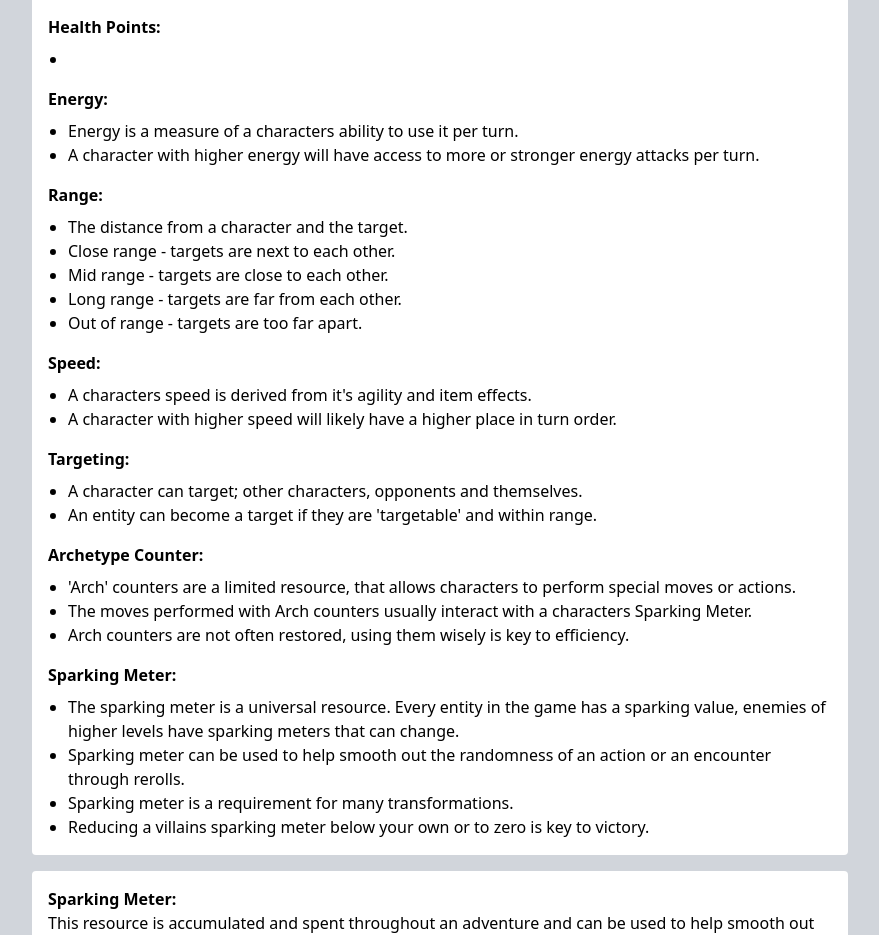
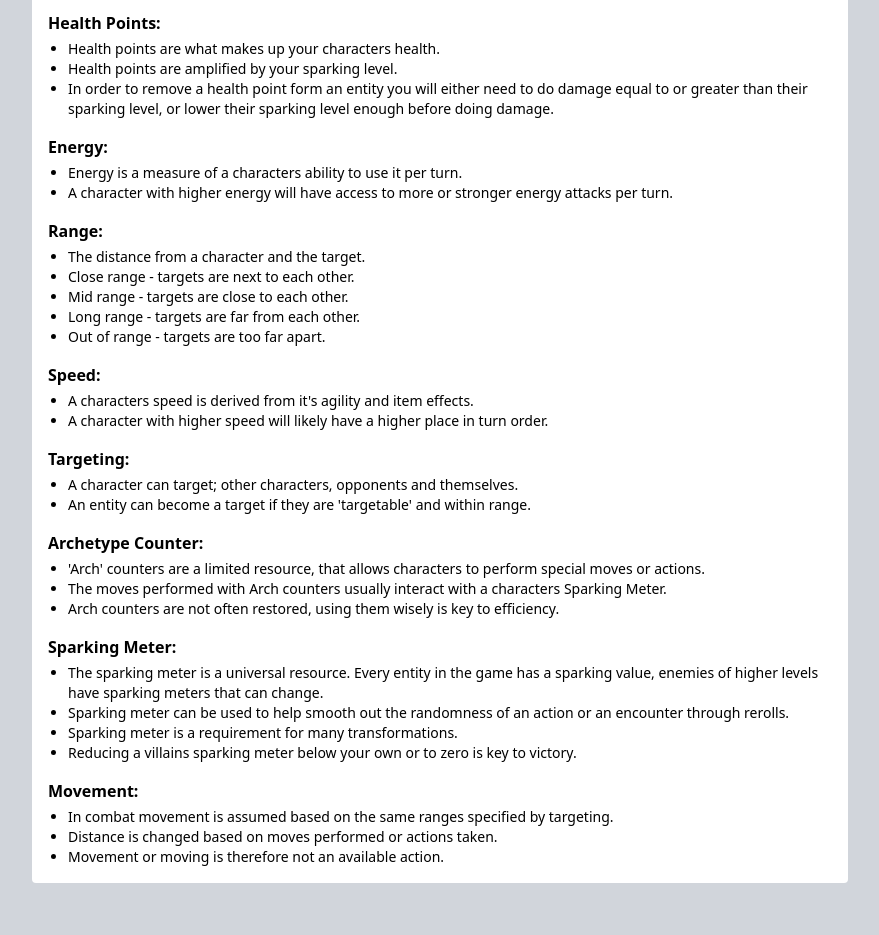
Before and after one commit to KylePep/ddbwiki, a Next.js app: page /rules in a window 1280 px wide. Shown: the part 817-1752 px from the top of the page, without its empty margins (200-1079 px from the left). Built offline with nearby package versions, Linux system fonts and the light colour scheme.

Commit message:
clarified items on home page

```diff
--- a/app/components/CharacterAttributes.tsx
+++ b/app/components/CharacterAttributes.tsx
@@ -8,32 +8,34 @@ export default function CharacterAttributes() {
     <div className='grid gap-4 grid-cols-1'>
 
       <div>
-        <p className='font-bold mb-2'>Health:</p>
+        <p className='font-bold mb-1'>Health:</p>
         <ul className='list-disc text-sm'>
-          <li>When health is reduced to zero, a character is out of combat unless they are recovered by a healing item such as a Senzu Bean.</li>
+          <li>When Health Points are reduced to zero, a character is out of combat unless they are recovered by a healing item such as a Senzu Bean.</li>
           <li>While out of combat, a character {`can't`} use attacks but can use some support moves.</li>
           <li>Health can be recovered by healing items, but {`can't`} be raised above {`it's`} max.</li>
         </ul>
       </div>
 
       <div>
-        <p className='font-bold mb-2'>Health Points:</p>
-        <ul className='list-disc'>
-          <li></li>
+        <p className='font-bold mb-1'>Health Points:</p>
+        <ul className='list-disc text-sm'>
+          <li>Health points are what makes up your characters health.</li>
+          <li>Health points are amplified by your sparking level.</li>
+          <li>In order to remove a health point form an entity you will either need to do damage equal to or greater than their sparking level, or lower their sparking level enough before doing damage.</li>
         </ul>
       </div>
 
       <div>
-        <p className='font-bold mb-2'>Energy:</p>
-        <ul className='list-disc'>
+        <p className='font-bold mb-1'>Energy:</p>
+        <ul className='list-disc text-sm'>
           <li>Energy is a measure of a characters ability to use it per turn.</li>
           <li>A character with higher energy will have access to more or stronger energy attacks per turn.</li>
         </ul>
       </div>
 
       <div>
-        <p className='font-bold mb-2'>Range:</p>
-        <ul className='list-disc'>
+        <p className='font-bold mb-1'>Range:</p>
+        <ul className='list-disc text-sm'>
           <li>The distance from a character and the target.</li>
           <li>Close range - targets are next to each other.</li>
           <li>Mid range - targets are close to each other.</li>
@@ -43,24 +45,24 @@ export default function CharacterAttributes() {
       </div>
 
       <div>
-        <p className='font-bold mb-2'>Speed:</p>
-        <ul className='list-disc'>
+        <p className='font-bold mb-1'>Speed:</p>
+        <ul className='list-disc text-sm'>
           <li>A characters speed is derived from {`it's`} agility and item effects.</li>
           <li>A character with higher speed will likely have a higher place in turn order.</li>
         </ul>
       </div>
 
       <div>
-        <p className='font-bold mb-2'>Targeting:</p>
-        <ul className='list-disc'>
+        <p className='font-bold mb-1'>Targeting:</p>
+        <ul className='list-disc text-sm'>
           <li>A character can target; other characters, opponents and themselves.</li>
           <li>An entity can become a target if they are {`'targetable'`} and within range.</li>
         </ul>
       </div>
 
       <div>
-        <p className='font-bold mb-2'>Archetype Counter:</p>
-        <ul className='list-disc'>
+        <p className='font-bold mb-1'>Archetype Counter:</p>
+        <ul className='list-disc text-sm'>
           <li>{`'Arch'`} counters are a limited resource, that allows characters to perform special moves or actions.</li>
           <li>The moves performed with Arch counters usually interact with a characters Sparking Meter.</li>
           <li>Arch counters are not often restored, using them wisely is key to efficiency.</li>
@@ -68,12 +70,21 @@ export default function CharacterAttributes() {
       </div>
 
       <div>
-        <p className='font-bold mb-2'>Sparking Meter:</p>
-        <ul className='list-disc'>
+        <p className='font-bold mb-1'>Sparking Meter:</p>
+        <ul className='list-disc text-sm'>
           <li>The sparking meter is a universal resource. Every entity in the game has a sparking value, enemies of higher levels have sparking meters that can change.</li>
           <li>Sparking meter can be used to help smooth out the randomness of an action or an encounter through rerolls.</li>
           <li>Sparking meter is a requirement for many transformations.</li>
           <li>Reducing a villains sparking meter below your own or to zero is key to victory.</li>
+        </ul>
+      </div>
+
+      <div>
+        <p className='font-bold mb-1'>Movement:</p>
+        <ul className='list-disc text-sm'>
+          <li>In combat movement is assumed based on the same ranges specified by targeting.</li>
+          <li>Distance is changed based on moves performed or actions taken.</li>
+          <li>Movement or moving is therefore not an available action.</li>
         </ul>
       </div>
 
@@ -85,8 +96,8 @@ export default function CharacterAttributes() {
 
 {/*  Template
 <div>
-  <p className='font-bold mb-2'>:</p>
-  <ul className='list-disc'>
+  <p className='font-bold mb-1'>:</p>
+  <ul className='list-disc text-sm'>
     <li></li>
   </ul>
 </div>
--- a/app/page.tsx
+++ b/app/page.tsx
@@ -14,17 +14,18 @@ export default function Home() {
             I need to begin figuring out how the interactions a player can make through their character will play out.
               <p className="font-semibold my-2">Things like</p>
               <ul className="list-disc">
-                <li>Is it using {`'Dice'`}? If so which ones?</li>
-                <li>Is it using an AC like system? - I feel original intent is the sparking system to play a role.</li>
-                <li>What is the sparking system and why is it important.</li>
-                <li>What happens when characters run out of HP</li>
-                <li>What happens when an enemy runs out of HP</li>
-                <li>How do transformations work? They give stat bonuses but why do they matter</li>
-                <li>What is the basic kit of interactions and what are the moves</li>
-                <li>What will simultaneous rounds do or mean for the players? - This is pretty make or break.</li>
-                <li>How can players interact with each other and each others characters during a battle?</li>
-                <li>How hard of a game is this supposed to be?</li>
-                <li>Its clear this isnt D&D, but what is it? How is something like this meant to work?</li>
+                <li>Is it using {`'Dice'`}? If so which ones? | <span className="text-green-900"> A 6 Sided die</span> </li>
+                <li>Is it using an AC like system? - I feel original intent is the sparking system to play a role. | <span className="text-green-900">Sparking Meter will be used to determine if attacks hit or miss.</span></li>
+                <li>What is the sparking system and why is it important. | <span className="text-green-900">The sparking system is the way the game describes to you how dangerous the situation is.</span></li>
+                <li>What happens when characters run out of HP | <span className="text-green-900">The character gets sidelined until healed or wished back in extreme cases.</span></li>
+                <li>What happens when an enemy runs out of HP | <span className="text-green-900">When an enemy -dies- if the conditions are met for combat to be over then the combat room resolution plays and the players either get rewarded or simply move on to the next room.</span></li>
+                <li>How do transformations work? They give stat bonuses but why do they matter | <span className="text-green-900">Transformations will have a list of moves added or moves removed, IE Great Ape cant do all of the same attack, but a super saiyan my just loose spirit bomb. Each transformation will have a cost or parameters that need to be met.</span></li>
+                <li>What is the basic kit of interactions and what are the moves | <span className="text-green-900">The basic kit of interactions will be, Interact {`( talk, pick up, activate, read )`}, attack, approach, use {`( items from inventory )`}, assist.</span></li>
+                <li>What will simultaneous rounds do or mean for the players? - This is pretty make or break. | <span className="text-green-900">Because of the way D&DBs combat takes place, it would be incredibly slow to wait for everyones actions to resolve before going on to the next players turns. Instead all of these actions happen at the same time based on turn/agility order. This means that combinative will either happen at turn order or effect the following rounds. These actions may be happening in turn order but within those turns there are mini rounds. This is to make sure the player has several actions to do every time they log in.</span></li>
+                <li>How can players interact with each other and each others characters during a battle? | <span className="text-green-900">Players will have the opportunity to message each other within party chat to try and communicate their conditions. There is nothing preventing players from communicating outside of the app. In battle, something like a support move will be added to effected characters status upon activation, or if the other turn had already taken place, before the blocks wrap up.</span></li>
+                <li>How hard of a game is this supposed to be? | <span className="text-green-900">Easy, the point is not to make a difficult experience, just a complete one.</span></li>
+                <li>Its clear this isnt D&D, but what is it? | <span className="text-green-900">It is a role playing game with the specific intention of reenacting the DBZ Movies with custom characters and a reasonable amount of player agency.</span></li>
+                <li>How is something like this meant to work? | <span className="text-green-900">With the participation of your team members, the hope is that you, within a relatively short amount of time, progress through a DBZ movie. During that time, You will help each other tell that story and defeat the villain at the end.</span></li>
               </ul>
           </div>
         <h4 className="pb-3">
--- a/app/rules/page.tsx
+++ b/app/rules/page.tsx
@@ -14,8 +14,8 @@ export default function page() {
       {/* <Dice/> */}
       <CharacterStats/>
       <CharacterAttributes/>
-      <SparkingMeter/>
-      <SpecialResources/>
+      {/* <SparkingMeter/> */}
+      {/* <SpecialResources/> */}
       </div>
     </div>
   )
```
